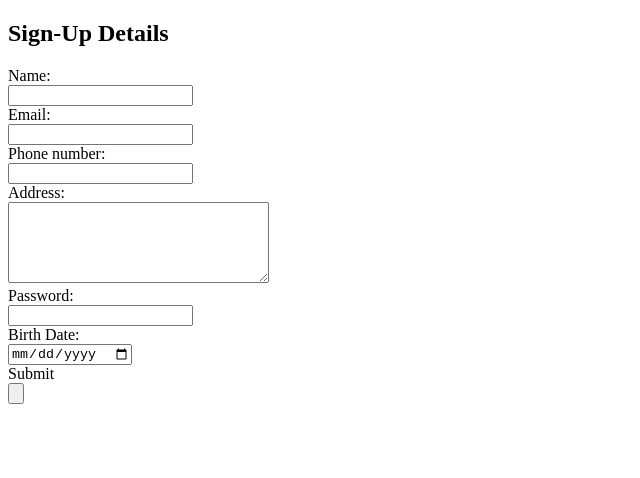
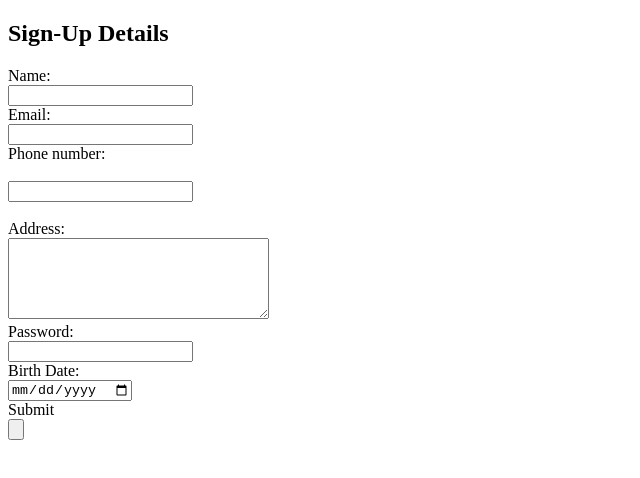
Before and after one commit to hrry121/demo, a plain HTML site: page signup.html in a window 1280 px wide. Shown: the whole page, without its empty margins (0-640 px from the left). Drawn offline with Linux system fonts and the light colour scheme.

Commit message:
Update signup.html

```diff
--- a/signup.html
+++ b/signup.html
@@ -11,8 +11,8 @@
       <input type="text" name="" value=""><br>
       <label for="">Email:</label><br>
       <input type="email" name="" value=""><br>
-      <label for="">Phone number:</label><br>
-      <input type="tel" name="phone" value=""><br>
+      <label for="">Phone number:</label><br><br>
+      <input type="tel" name="phone" value=""><br><br>
       <label for="">Address:</label><br>
       <textarea name="Address" rows="5" cols="30"></textarea><br>
       <label for="">Password:</label><br>
```
